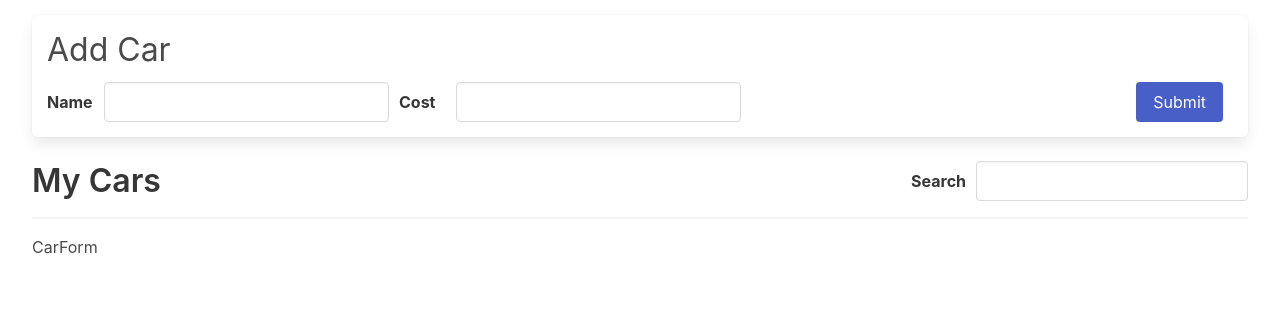
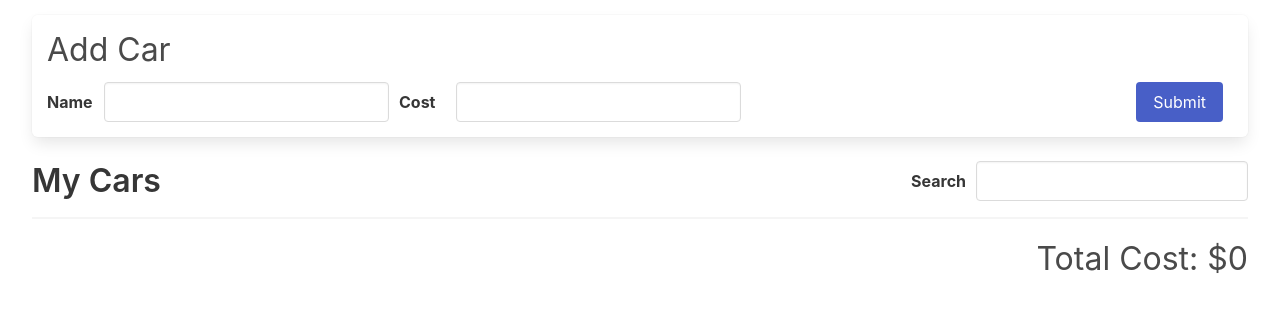
Before and after one commit to andbudha/cars_redux_toolkit, a React (Create React App) app: page / in a window 1280 px wide. Shown: the top 312 px of the page. Built offline with nearby package versions, Linux system fonts and the light colour scheme.

Commit message:
getting total cost  func-ty added

```diff
--- a/src/components/CarValue.js
+++ b/src/components/CarValue.js
@@ -1,6 +1,14 @@
+import { useDispatch, useSelector } from "react-redux";
 
 export const CarValue = () => {
+    const dispatch = useDispatch();
+    const carList = useSelector(state => state.cars.carList);
+    const carBrand = useSelector(state => state.cars.searchTerm);
+    const filteredCarList = carList.filter(car => car.name.toLowerCase().includes(carBrand.toLowerCase()));
+    const totalCost = filteredCarList.reduce((acc, car) => acc + car.cost, 0);
     return (
-        <div>CarForm</div>
+        <div className="car-value">
+            Total Cost: ${totalCost}
+        </div>
     );
 }
```
